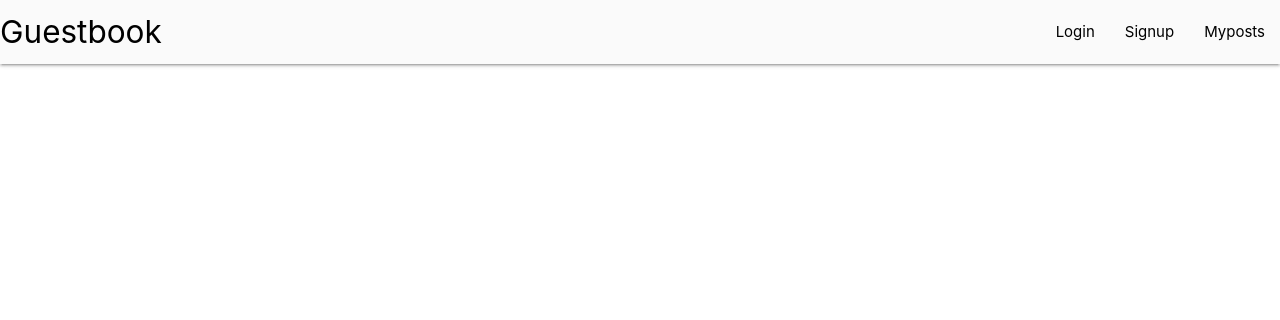
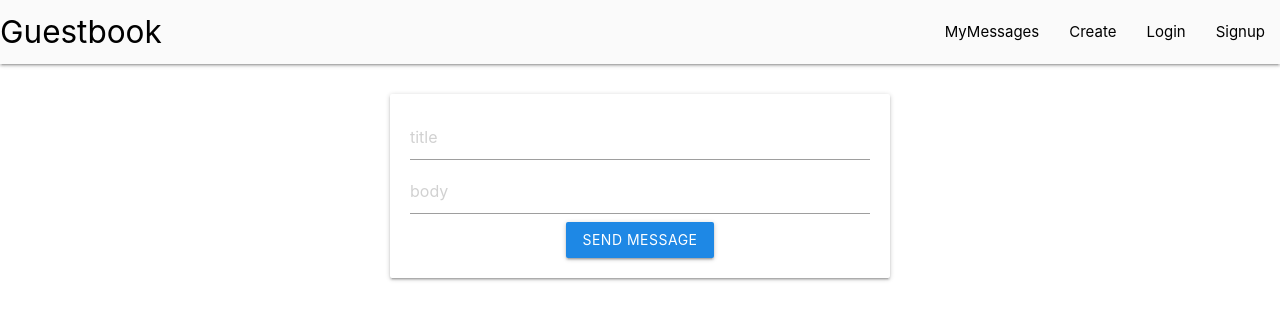
Before and after one commit to ahmyasser/Guestbook-frontend, a React (Create React App) app: page /new-message in a window 1280 px wide. Shown: the top 320 px of the page. Built offline with nearby package versions, Linux system fonts and the light colour scheme.

Commit message:
added create page UI

```diff
--- a/src/App.js
+++ b/src/App.js
@@ -4,6 +4,7 @@ import Home from './components/screens/Home';
 import Profile from './components/screens/Profile';
 import Login from './components/screens/Login';
 import Signup from './components/screens/Signup';
+import NewMessage from './components/screens/NewMessage';
 import './App.css';
 import {BrowserRouter, Route} from 'react-router-dom'
 function App() {
@@ -22,6 +23,9 @@ function App() {
     <Route path="/signup">
     <Signup />
     </Route>
+    <Route path="/new-message">
+    <NewMessage />
+    </Route>
     </BrowserRouter>
 )}
 
--- a/src/components/Navbar.js
+++ b/src/components/Navbar.js
@@ -8,10 +8,12 @@ const Navbar = ()=>{
       <div className="nav-wrapper grey lighten-5">
         <Link to="/" className="brand-logo left">Guestbook</Link>
         <ul id="nav-mobile" className="right ">
-          <li><Link to="/login">Login</Link></li>
+        <li><Link to="/profile">MyMessages</Link></li>
+        <li><Link to="/new-message">Create</Link></li>
+        <li><Link to="/login">Login</Link></li>
           <li><Link to="/signup">Signup</Link></li>
-          <li><Link to="/profile">Myposts</Link></li>
-        </ul>
+
+          </ul>
       </div>
     </nav>
     );
--- a/src/components/screens/Home.js
+++ b/src/components/screens/Home.js
@@ -9,8 +9,8 @@ const Home = ()=>{
 <h4>title</h4>
 <p>hello this is the body please take a look and let me know if you like it....</p>
 <div className="row">
-<input class="col s10" type="text"placeholder="send a reply...."/>
-<i class="material-icons col s2">send</i>
+<input className="col s10" type="text"placeholder="send a reply...."/>
+<i className="material-icons col s2">send</i>
 </div>
 </div>
 </div>
--- /dev/null
+++ b/src/components/screens/NewMessage.js
@@ -0,0 +1,35 @@
+import React from 'react';
+
+const NewMessage= ()=>{
+
+ return(
+       <div className="card input-filed"
+       style={{
+           margin:"30px auto",
+           maxWidth:"500px",
+           padding:"20px",
+           textAlign:"center"
+       }}>
+           <input
+           type="text"
+            placeholder="title"
+            //value={title}
+            //onChange={(e)=>setTitle(e.target.value)}
+            />
+           <input
+            type="text"
+             placeholder="body"
+             //value={body}
+            //onChange={(e)=>setBody(e.target.value)}
+             />
+            <button className="btn waves-effect waves-light #64b5f6 blue darken-1"
+            //onClick={()=>postDetails()}
+            >
+                Send Message
+            </button>
+
+       </div>
+   )
+}
+
+export default NewMessage;
```
